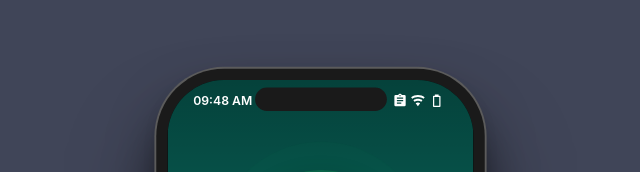
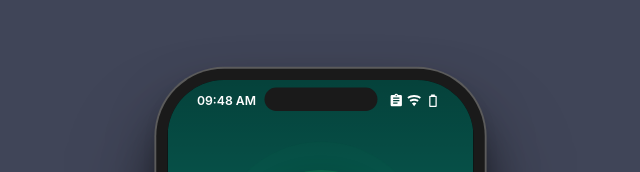
Before and after one commit to nachiketgalande1609/digital-arrest, a React (Vite) app: page / in a window 1280 px wide. Shown: the top 172 px of the page, without its empty margins (320-960 px from the left). Built offline with nearby package versions, Linux system fonts and the light colour scheme.

Commit message:
Ui changes

```diff
--- a/src/PhoneInterface.css
+++ b/src/PhoneInterface.css
@@ -33,7 +33,7 @@
     top: 8px;
     left: 50%;
     transform: translateX(-50%);
-    width: 140px;
+    width: 120px;
     height: 25px;
     background: #1a1a1a;
     border-radius: 18px;
@@ -54,7 +54,7 @@
 .status-bar {
     display: flex;
     justify-content: space-between;
-    padding: 12px 24px 4px 24px;
+    padding: 12px 28px 4px 28px;
     color: white;
     font-weight: 600;
     z-index: 10;
```
